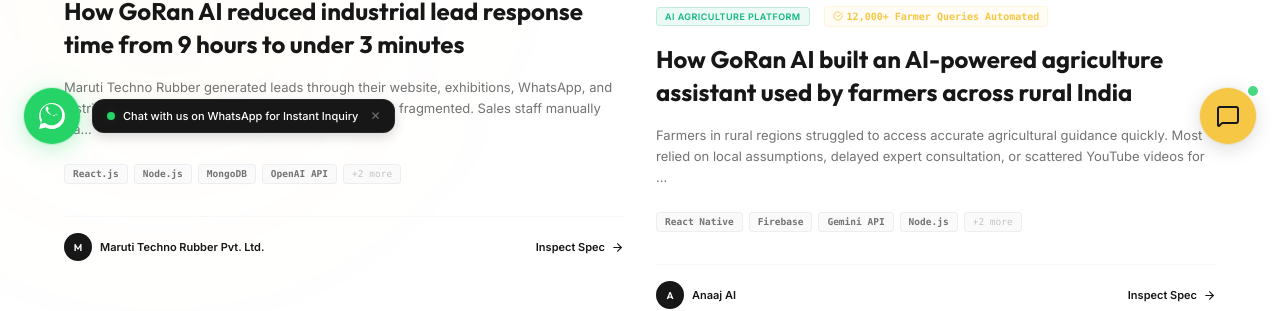
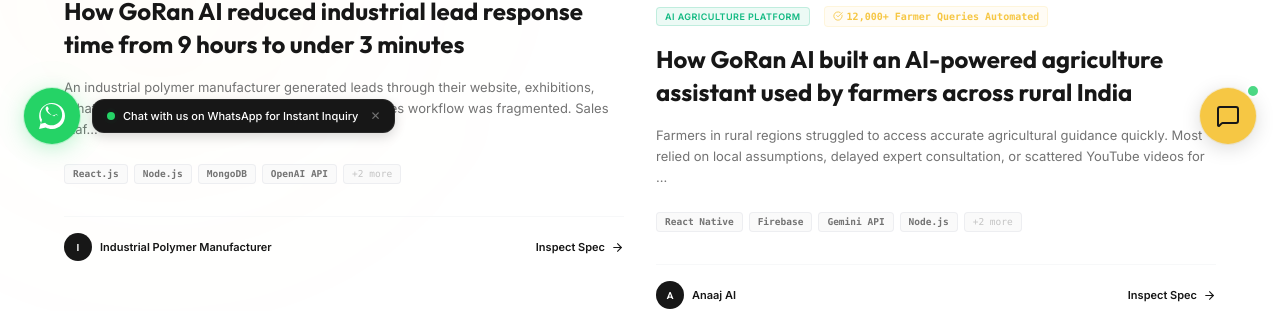
Before and after one commit to AshishNith/GoRan-AI, a React (Vite) app: page /case-studies in a window 1280 px wide. Shown: the part 632-943 px from the top of the page. Built offline with nearby package versions, Linux system fonts and the light colour scheme.

Commit message:
chore: anonymize Maruti Techno Rubber case study details to protect client privacy

```diff
--- a/src/components/Chatbot.jsx
+++ b/src/components/Chatbot.jsx
@@ -11,7 +11,7 @@
     { name: 'AI Training & Enablement', desc: 'Upskill your team with prompt engineering and custom no-code workshop programs.' }
   ],
   caseStudies: [
-    { client: 'Maruti Techno Rubber', impact: '73% Faster Lead Conversion', desc: 'Automated sales lead follow-ups and WhatsApp/CRM systems in 35 days.' },
+    { client: 'Industrial Polymer Manufacturer', impact: '73% Faster Lead Conversion', desc: 'Automated sales lead follow-ups and WhatsApp/CRM systems in 35 days.' },
     { client: 'Anaaj AI', impact: '12,000+ farmer queries automated', desc: 'Multilingual mobile assistant and admin tracking panel for agriculture.' },
     { client: 'NexaCall Solutions', impact: '84% Inbound Calls Automated', desc: 'Voice agent platform built on Gemini Realtime API and LiveKit.' },
     { client: 'EduConsult Global', impact: '3.2x Consultation Bookings', desc: 'AI-driven CRM and lead management ecosystem with personalized outreach.' }
@@ -29,7 +29,7 @@
 4. AI Training & Enablement (Education & Upskilling): 1 day to 6 weeks. Role-specific hands-on workshops, prompt engineering, no-code AI tools (Make, Zapier), private knowledge bases.
 
 Case Studies (Proven Results):
-1. Maruti Techno Rubber: Reduced industrial lead response time from 9 hours to under 3 minutes, 73% faster lead conversion, implemented a WhatsApp automated CRM system in 35 days. Tech stack: React.js, Node.js, MongoDB, OpenAI API, WhatsApp Cloud API, Firebase.
+1. Industrial Polymer Manufacturer: Reduced industrial lead response time from 9 hours to under 3 minutes, 73% faster lead conversion, implemented a WhatsApp automated CRM system in 35 days. Tech stack: React.js, Node.js, MongoDB, OpenAI API, WhatsApp Cloud API, Firebase.
 2. Anaaj AI: Light-weight multilingual mobile agriculture assistant automating 12,000+ farmer queries, crop disease detection, mandi prices. Tech stack: React Native, Firebase, Gemini API, Node.js, MongoDB, Express.js.
 3. NexaCall Solutions: Automated 84% of inbound support calls, Twilio & WebRTC realtime voice agents, LiveKit integrations. Tech stack: LiveKit, Gemini Realtime API, Node.js, WebRTC, Twilio, Redis.
 4. EduConsult Global: 3.2x qualified consultation bookings, AI CRM and automated nurture sequences with personalized outreach in 31 days. Tech stack: Next.js, FastAPI, PostgreSQL, OpenAI API, Calendly API, SendGrid.
@@ -161,7 +161,7 @@
 
     if (q.includes('case') || q.includes('portfolio') || q.includes('work') || q.includes('project') || q.includes('client')) {
       return `We have successfully delivered high-impact automation for several clients:
-      - **Maruti Techno Rubber**: Reduced response time to **under 3 minutes** and achieved **73% faster lead conversion**.
+      - **Industrial Polymer Manufacturer**: Reduced response time to **under 3 minutes** and achieved **73% faster lead conversion**.
       - **Anaaj AI**: Automated over **12,000+ farmer queries** with a multilingual mobile assistant.
       - **NexaCall Solutions**: Automated **84% of inbound support calls** using real-time AI calling agents.
       - **EduConsult Global**: Increased student bookings by **3.2x** via AI CRM funnel automation.
@@ -178,8 +178,8 @@
       To get an exact scope and pricing blueprint, we recommend booking a free **30-minute scoping call**. You can request this in the contact section at the bottom of the page!`;
     }
 
-    if (q.includes('maruti') || q.includes('rubber') || q.includes('techno') || q.includes('lead')) {
-      return `For **Maruti Techno Rubber**, we automated their fragmented sales lead process.
+    if (q.includes('industrial') || q.includes('rubber') || q.includes('polymer') || q.includes('lead')) {
+      return `For the **Industrial Polymer Manufacturer**, we automated their fragmented sales lead process.
 
       We built a centralized CRM system integrated with their website, WhatsApp, and email, which classifies incoming inquiries by industry and urgency.
       - **Impact**: Lead response time dropped from **9 hours to under 3 minutes**.
@@ -220,7 +220,7 @@
 
     Here is what you can ask:
     - **What services do you offer?** (Audits, builds, workshops)
-    - **Show me your case studies** (Maruti Techno, Anaaj AI, etc.)
+    - **Show me your case studies** (Sales Automation, Anaaj AI, etc.)
     - **How do we get started?** (Scoping call details)`;
   };
 
--- a/src/components/ui/animated-scroll.tsx
+++ b/src/components/ui/animated-scroll.tsx
@@ -49,14 +49,14 @@
     leftContent: {
       tag: '01. AI Sales Automation',
       heading: 'Lead Response From 9 Hours to 3 Mins',
-      description: 'Maruti Techno Rubber faced fragmented sales inquiries across web, email, and WhatsApp, losing potential deals to delays. We built an AI CRM that categorises and assigns leads instantly. Lead conversion increased by 73%.',
+      description: 'A leading industrial polymer manufacturer faced fragmented sales inquiries across web, email, and WhatsApp, losing potential deals to delays. We built an AI CRM that categorises and assigns leads instantly. Lead conversion increased by 73%.',
       stats: [
-        { label: 'Client Partner', value: 'Maruti Techno' },
+        { label: 'Client Partner', value: 'Polymer Leader' },
         { label: 'Conversion Boost', value: '73% Higher' }
       ]
     },
     rightContent: null,
-    path: 'maruti-techno-rubber'
+    path: 'sales-lead-automation'
   },
   {
     leftBgImage: '/booking_dashboard.png',
--- a/src/pages/CaseStudyDetail.jsx
+++ b/src/pages/CaseStudyDetail.jsx
@@ -5,15 +5,15 @@
 import { buildCaseStudySchema, buildBreadcrumbSchema } from '../seo/schemas';
 
 export const caseStudiesData = {
-  'maruti-techno-rubber': {
-    name: 'Maruti Techno Rubber Pvt. Ltd.',
+  'sales-lead-automation': {
+    name: 'Industrial Polymer Manufacturer',
     tag: 'AI Sales Automation',
     headline: 'How GoRan AI reduced industrial lead response time from 9 hours to under 3 minutes',
     timeline: '35 Days',
     impact: '73% Faster Lead Conversion',
     services: ['AI Workflow Audit', 'AI CRM Setup', 'Lead Qualification System', 'WhatsApp Automation'],
     techStack: ['React.js', 'Node.js', 'MongoDB', 'OpenAI API', 'WhatsApp Cloud API', 'Firebase'],
-    challenge: 'Maruti Techno Rubber generated leads through their website, exhibitions, WhatsApp, and distributor referrals, but the entire sales workflow was fragmented. Sales staff manually tracked inquiries in spreadsheets, delayed follow-ups caused hot leads to go cold, and no centralized CRM existed. The company had no visibility into lead status, quotation timelines, or customer engagement.',
+    challenge: 'An industrial polymer manufacturer generated leads through their website, exhibitions, WhatsApp, and distributor referrals, but the entire sales workflow was fragmented. Sales staff manually tracked inquiries in spreadsheets, delayed follow-ups caused hot leads to go cold, and no centralized CRM existed. The company had no visibility into lead status, quotation timelines, or customer engagement.',
     discovery: 'After auditing their operations, we identified that the biggest issue wasn’t lead generation — it was lead handling speed. Every inquiry required manual classification before reaching the correct sales person. Follow-ups depended entirely on memory and internal communication. Their team also lacked analytics to understand which products or sectors generated the highest-value clients.',
     solution: 'We implemented a centralized AI-powered CRM system integrated with the company website, WhatsApp, and email channels. Incoming leads are automatically categorized by industry, urgency, and product requirement using AI classification models. The system assigns leads to the right sales representative instantly, generates follow-up reminders automatically, and tracks every conversation in one dashboard. AI-generated quotation drafts and smart analytics were also integrated.',
     businessImpact: 'Average response time dropped from 9 hours to under 3 minutes. Sales teams stopped missing follow-ups entirely, and management gained real-time visibility into pipeline performance. Within 60 days, qualified lead conversion increased by 73%, and the company reported significantly improved distributor communication and customer retention.',
```
Also changed, not shown: 1 other file (tests, documents, lock files or other folders).
